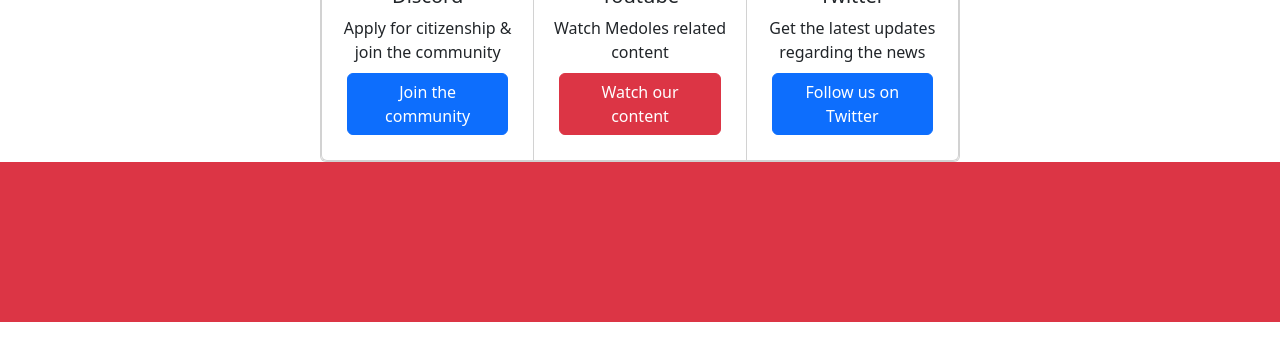
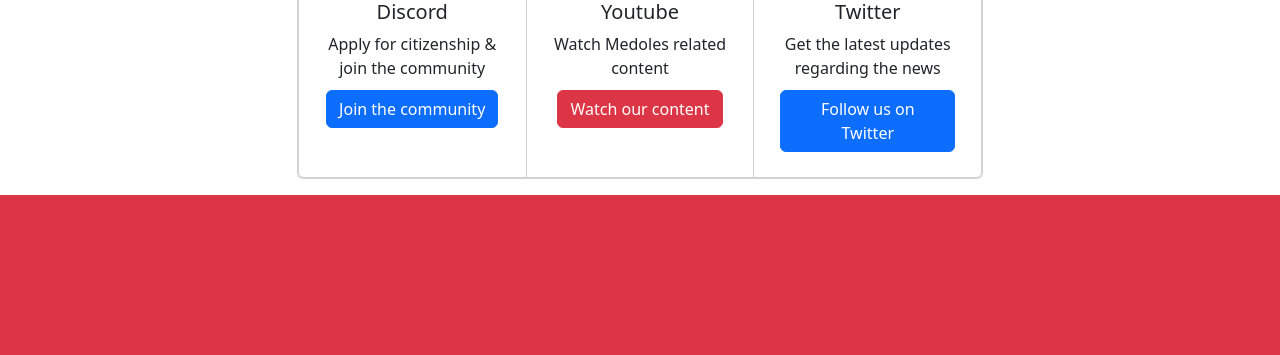
Before and after one commit to iArtistTree/Medoles, a website: page index.html in a window 1280 px wide. Shown: the part 1681-2036 px from the top of the page. Before the commit the page ends 2003 px from the top, so only its background shows below. Drawn offline with nearby package versions, Linux system fonts and the light colour scheme.

Commit message:
Minor sizing unit changes

```diff
--- a/index.html
+++ b/index.html
@@ -83,7 +83,7 @@
         <!-- Socials-->
     <section>
         <header class="fs-1" style="margin-top: 1rem; text-align: center;"><b>Socials</b></header>
-            <div class="card text-center" style="width: 50%; margin-left: auto; margin-right: auto;">
+            <div class="card text-center" style="width: 75ch; margin-left: auto; margin-right: auto; margin-bottom: 1rem;">
                 <div class="card-group">
                     <div class="card">
                         <img src="./images/socials/DiscordLogo.png" class="card-img-top" alt="Discord Logo">
```
